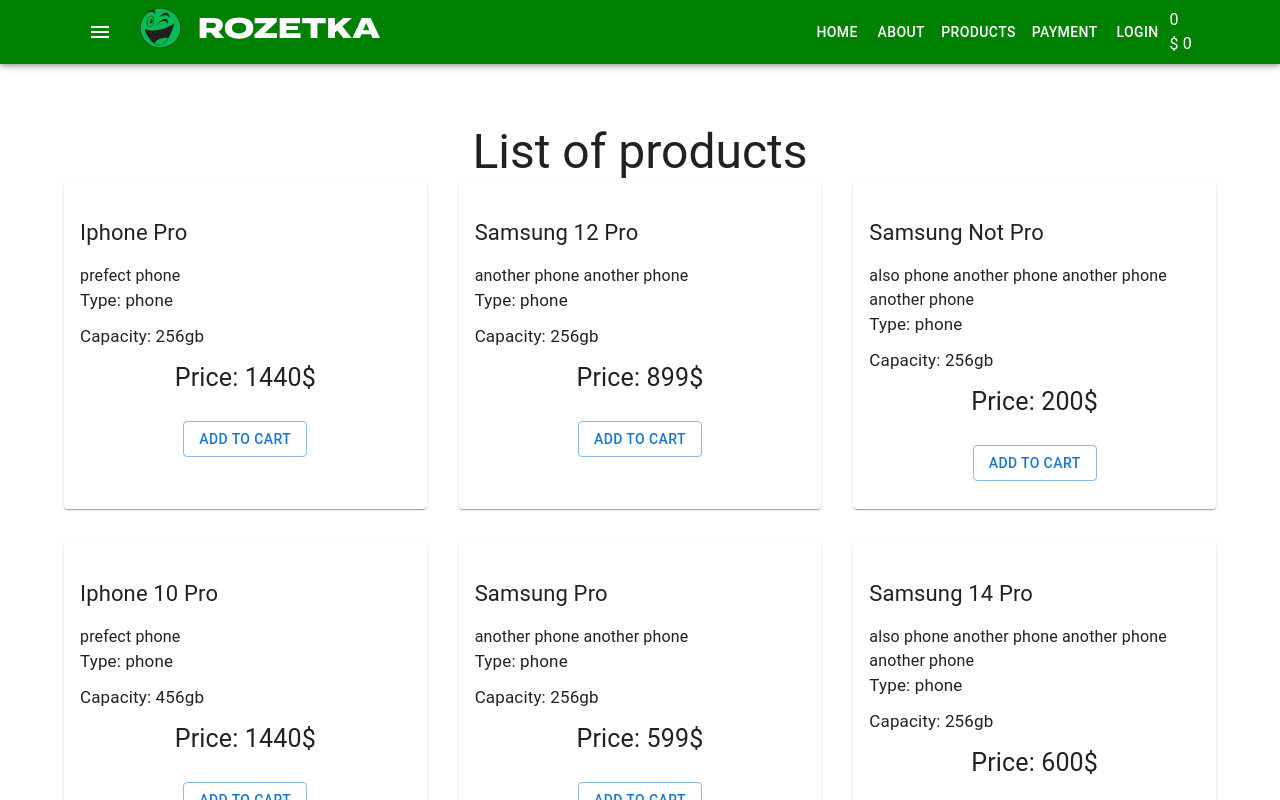
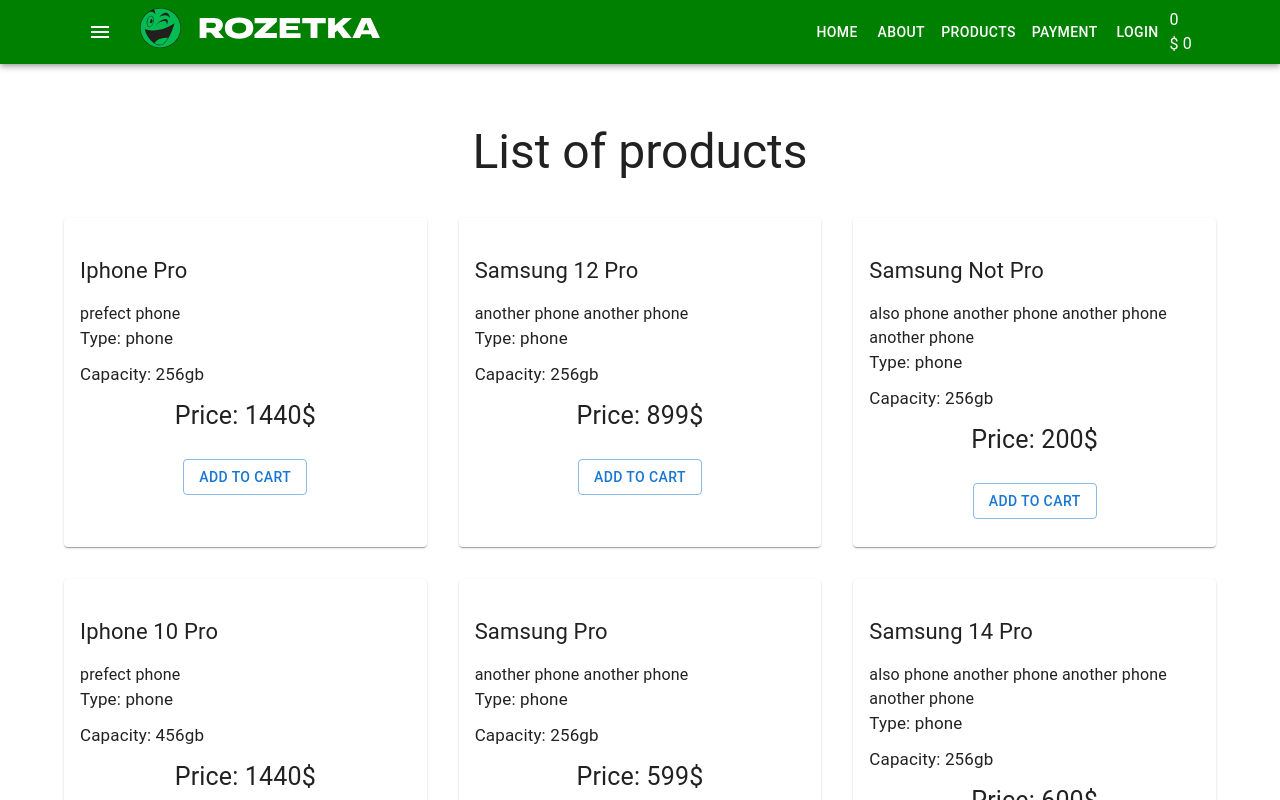
Before and after one commit to Artem-Semenov/shop-project, a React (Create React App) app: page / in a window 1280 px wide. Shown: the top 800 px of the page. Built offline with nearby package versions, Linux system fonts and the light colour scheme.

Commit message:
added key to list items based on id

```diff
--- a/src/components/ProductsList/ProductListItem.tsx
+++ b/src/components/ProductsList/ProductListItem.tsx
@@ -7,15 +7,15 @@
   desc: string,
   price: number;
 };
-const ProductListItem = (props: Props) => {
+const ProductListItem = ({name, type, capacity, desc, price} : Props) => {
   return (
     <Card className="product">
       <CardContent>
-        <div className="product-title">{props.name}</div>
-        <div className="product-desc">{props.desc}</div>
-        <div className="product-features">Type: {props.type}</div>
-        <div className="product-features">Capacity: {props.capacity}gb</div>
-        <div className="product-price">Price: {props.price}$</div>
+        <div className="product-title">{name}</div>
+        <div className="product-desc">{desc}</div>
+        <div className="product-features">Type: {type}</div>
+        <div className="product-features">Capacity: {capacity}gb</div>
+        <div className="product-price">Price: {price}$</div>
       </CardContent>
       <CardActions>
         <div className="btns-wrap">
--- a/src/components/ProductsList/ProductsList.tsx
+++ b/src/components/ProductsList/ProductsList.tsx
@@ -9,22 +9,36 @@
   capacity: number;
   desc: string;
   price: number;
+  id: number;
 };
 const ProcutsList = (props: Props) => {
   return (
     <>
-      <Typography variant="h3" component="div" align="center">
+      <Typography
+        variant="h3"
+        component="div"
+        align="center"
+        sx={{ marginBottom: "38px" }}
+      >
         List of products
       </Typography>
 
       <Grid container spacing={4}>
-        {productsArray.map((el: Product) => {
-          return (
-            <Grid item xs={12} md={4}>
-              <ProductListItem {...el} />
-            </Grid>
-          );
-        })}
+        {productsArray.map(
+          ({ name, type, capacity, desc, price, id }: Product) => {
+            return (
+              <Grid item xs={12} md={4} key={id}>
+                <ProductListItem
+                  name={name}
+                  type={type}
+                  desc={desc}
+                  price={price}
+                  capacity={capacity}
+                />
+              </Grid>
+            );
+          }
+        )}
       </Grid>
     </>
   );
--- a/src/utils/productsArray.ts
+++ b/src/utils/productsArray.ts
@@ -1,18 +1,19 @@
 type Product = {
-  name: string;
-  type: string;
-  capacity: number;
+  name: string,
+  type: string,
+  capacity: number,
   desc: string,
-  price: number;
+  price: number,
+  id: number,
 }
 
 const productsArray:Product[] = [
-  {name: 'Iphone Pro', desc: 'prefect phone', price: 1440, capacity: 256, type: 'phone'},
-  {name: 'Samsung 12 Pro', desc: 'another phone another phone', price: 899, capacity: 256, type: 'phone'},
-  {name: 'Samsung Not Pro', desc: 'also phone another phone another phone another phone', price: 200, capacity: 256, type: 'phone'},
-  {name: 'Iphone 10 Pro', desc: 'prefect phone', price: 1440, capacity: 456, type: 'phone'},
-  {name: 'Samsung Pro', desc: 'another phone another phone', price: 599, capacity: 256, type: 'phone'},
-  {name: 'Samsung 14 Pro', desc: 'also phone another phone another phone another phone', price: 600, capacity: 256, type: 'phone'}
+  {id: 1, name: 'Iphone Pro', desc: 'prefect phone', price: 1440, capacity: 256, type: 'phone'},
+  {id: 2, name: 'Samsung 12 Pro', desc: 'another phone another phone', price: 899, capacity: 256, type: 'phone'},
+  {id: 3, name: 'Samsung Not Pro', desc: 'also phone another phone another phone another phone', price: 200, capacity: 256, type: 'phone'},
+  {id: 4, name: 'Iphone 10 Pro', desc: 'prefect phone', price: 1440, capacity: 456, type: 'phone'},
+  {id: 5, name: 'Samsung Pro', desc: 'another phone another phone', price: 599, capacity: 256, type: 'phone'},
+  {id: 6, name: 'Samsung 14 Pro', desc: 'also phone another phone another phone another phone', price: 600, capacity: 256, type: 'phone'}
 ];
 
 
```
